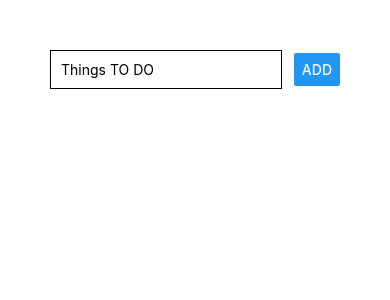
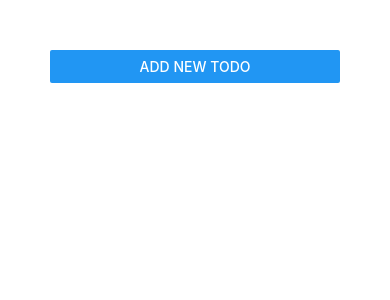
Before and after one commit to Dhrubot/todo-rn, a React Native app: screen / in a window 390 px wide. Shown: the top 300 px of the page. Built offline with nearby package versions, Linux system fonts and the light colour scheme.

Commit message:
Added a modal for the tsk input

```diff
--- a/App.js
+++ b/App.js
@@ -1,14 +1,16 @@
 import React, { useState } from 'react';
-import { StyleSheet, Text, View, TextInput, Button, FlatList } from 'react-native';
+import { StyleSheet, View, Button, FlatList } from 'react-native';
 import TodoTask from './components/TodoTask'
 import TodoInput from './components/TodoInput'
 
 
 export default function App() {
   const [todoList, setTodoList] = useState([])
+  const [modalState, setModalState] = useState(false)
 
   const handleAddingTask = task => {
     setTodoList( todoList => [...todoList, { key: Math.random().toString(), value: task }])
+    setModalState(false)
   }
 
   const handleRemoveTask = taskId => {
@@ -19,7 +21,8 @@ export default function App() {
 
   return (
     <View style={styles.mainContainer}>
-      <TodoInput onAddTask={ handleAddingTask }/>
+      <Button title='Add New ToDo' onPress={() => setModalState(true)} />
+      <TodoInput onAddTask={ handleAddingTask } visible={ modalState } />
       <FlatList data={ todoList } renderItem={ itemData => (
         <TodoTask id={ itemData.item.key } todo={ itemData.item.value } onDelete={ handleRemoveTask } />
       )}/>
--- a/components/TodoInput.js
+++ b/components/TodoInput.js
@@ -1,30 +1,38 @@
 import React, { useState } from "react";
-import { View, TextInput, Button, StyleSheet } from "react-native";
+import { View, TextInput, Button, StyleSheet, Modal } from "react-native";
 
 const TodoInput = (props) => {
   const [todoTask, setTodoTask] = useState("");
 
-  const handleInput = enteredText => {
-    setTodoTask(enteredText)
+  const handleInput = (enteredText) => {
+    setTodoTask(enteredText);
+  };
+
+  const addTaskHandler = () => {
+    props.onAddTask(todoTask)
+    setTodoTask('')
   }
 
   return (
+    <Modal visible={ props.visible } animationType='slide' >
       <View style={styles.inputContainer}>
         <TextInput
           placeholder="Things TO DO"
-        style={ styles.inputArea }
-        onChangeText={ handleInput }
+          style={styles.inputArea}
+          onChangeText={handleInput}
           value={todoTask}
         />
-      <Button title="ADD" onPress={ props.onAddTask.bind(this, todoTask) } />
+        <Button title="Add" onPress={addTaskHandler} />
+        <Button title="Cancel" onPress={addTaskHandler} />
       </View>
+    </Modal>
   );
 };
 
 const styles = StyleSheet.create({
   inputContainer: {
-    flexDirection: "row",
-    justifyContent: "space-between",
+    flex: 1,
+    justifyContent: "center",
     alignItems: "center",
   },
   inputArea: {
@@ -32,6 +40,7 @@ const styles = StyleSheet.create({
     borderColor: "black",
     borderWidth: 1,
     padding: 10,
+    marginBottom: 10
   },
 });
 
```
Lines whose indentation alone changed are shown as unchanged.
